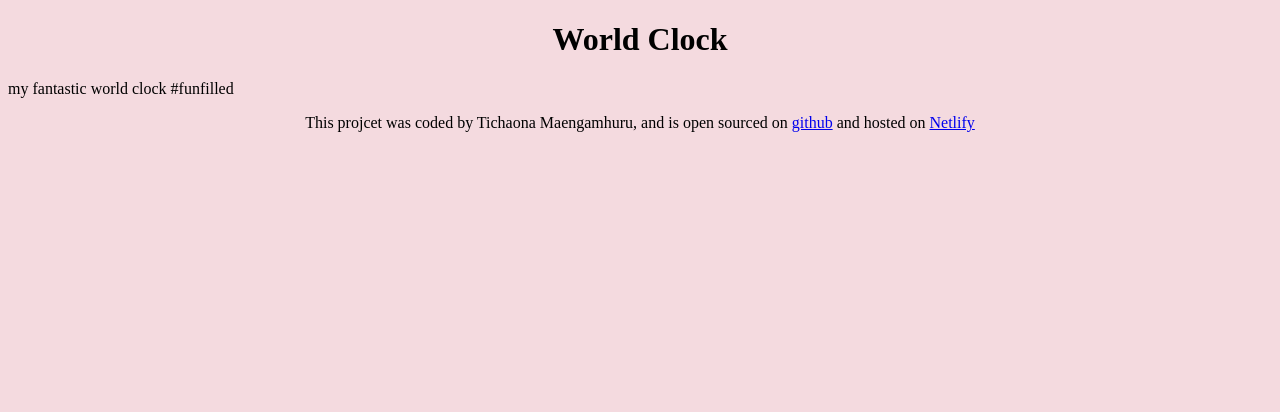
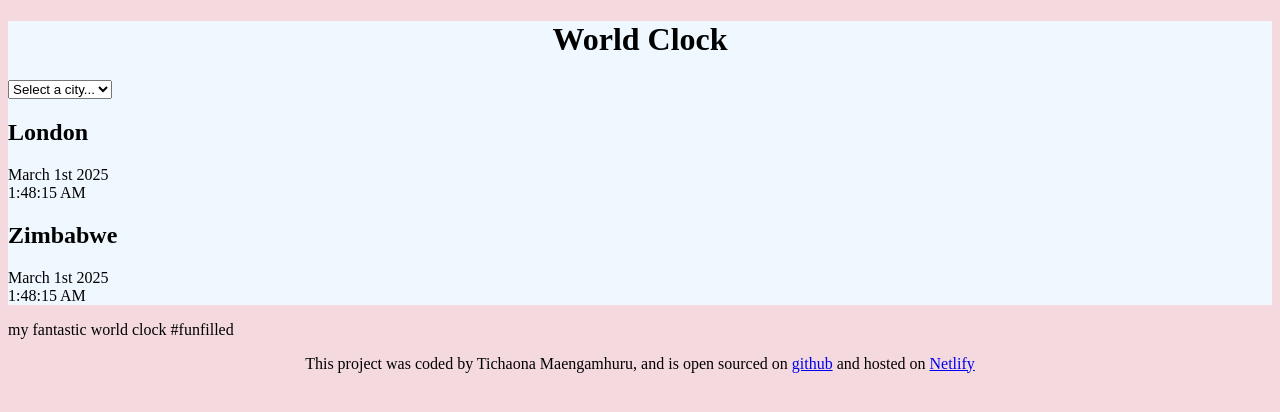
Before and after one commit to TishaNaturralle/world-clock-project, a plain HTML site: page index.html in a window 1280 px wide. Drawn offline with Linux system fonts and the light colour scheme; a script that the page names is missing.

Commit message:
Added basic HTML content

```diff
--- a/css/styles.css
+++ b/css/styles.css
@@ -1,5 +1,9 @@
 body{
     background-color: rgb(244, 218, 223);
+}
+
+.container{
+    background-color: aliceblue;
 }
 
 h1, footer{
--- a/index.html
+++ b/index.html
@@ -7,12 +7,29 @@
     <title>World Clock- Ticha Maenga</title>
 </head>
 <body>
-
-  <h1>World Clock</h1>
-
+<div class="container">
+    <h1>World Clock</h1>
+    <select>
+    <option value="">Select a city...</option>
+    <option value="">London</option>
+    <option value="">Zimbabwe</option>
+    <option value="">Switzerland</option>
+    <option value="">France</option>
+    </select>
+    <div class="city">
+        <h2>London</h2>
+        <div class="date">March 1st 2025</div>
+        <div class="time">1:48:15 AM</div>
+    </div>
+    <div class="city">
+        <h2>Zimbabwe</h2>
+        <div class="date">March 1st 2025</div>
+        <div class="time">1:48:15 AM</div>
+    </div>
+</div>
     <p>my fantastic world clock #funfilled</p>
     <footer>
-        This projcet was coded by Tichaona Maengamhuru,
+        This project was coded by Tichaona Maengamhuru,
         and is open sourced on <a href="https://github.com/TishaNaturralle/world-clock-project" target="_blank"> github</a> and hosted on
         <a href="https://worldclockbytichtach.netlify.app/" target="_blank">Netlify</a>
     </footer>
--- a/javascript/index.js
+++ /dev/null
@@ -1 +0,0 @@
-alert("hello");
```
